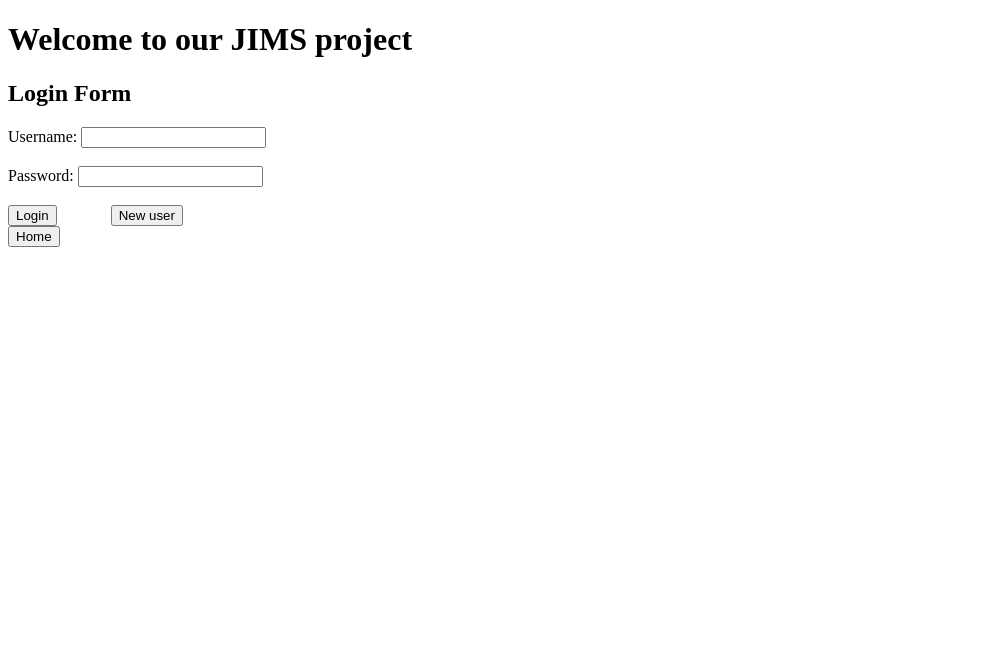
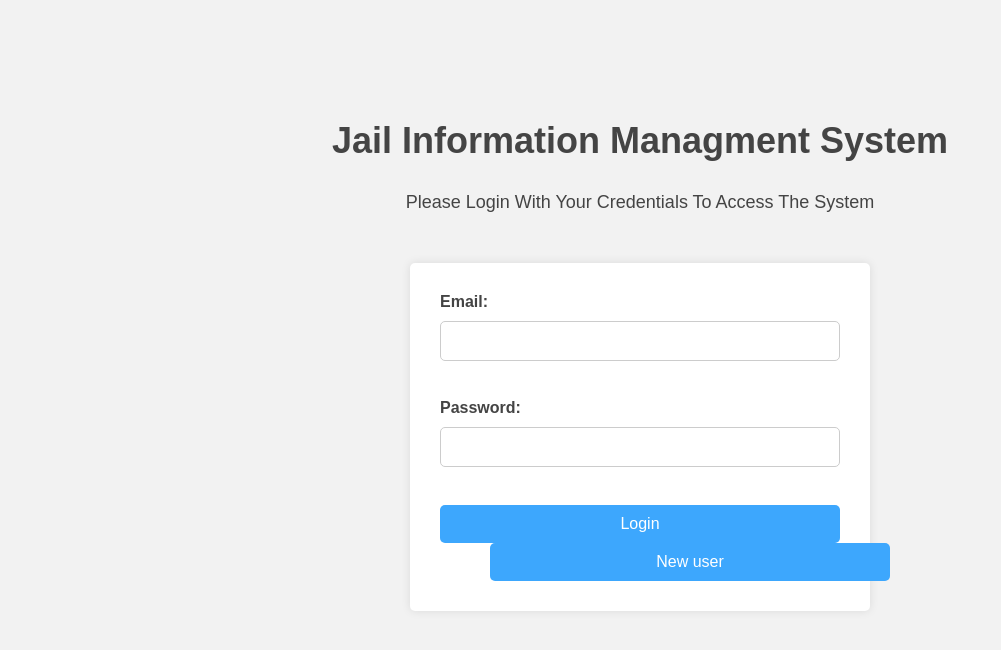
Before and after one commit to kobibell/Warden-Web-Wizards-JIMS, a Django app: template src/jims_project/templates/login.html in a window 1280 px wide. Shown: the top 650 px of the page, without its empty margins (0-1001 px from the left). Run offline with Django 4.2, Linux system fonts and the light colour scheme; the template is opened without the code that fills it, so the values that code supplies are empty.

Commit message:
functional user login and creation

```diff
--- a/src/jims_project/jims_app/admin.py
+++ b/src/jims_project/jims_app/admin.py
@@ -4,5 +4,7 @@ from .models import *
 # Register your models here.
 
 # Register the 'login' model with the Django admin site to enable admin management of the 'login' model data
-admin.site.register(Person)
 admin.site.register(Officer)
+@admin.register(CustomUser)
+class CustomUserAdmin(admin.ModelAdmin):
+    pass
--- /dev/null
+++ b/src/jims_project/static/css/login.css
@@ -0,0 +1,81 @@
+body {
+    background-color: #f2f2f2;
+    font-family: Arial, sans-serif;
+    font-size: 16px;
+    color: #444;
+}
+
+h1 {
+    text-align: center;
+    font-size: 36px;
+    margin-top: 120px;
+    margin-bottom: 20px;
+}
+
+h2 {
+    text-align: center;
+    font-size: 18px;
+    margin-top: 30px;
+    margin-bottom: 20px;
+    font-weight: lighter;
+}
+
+form {
+    max-width: 400px;
+    margin: 0 auto;
+    margin-top: 50px;
+    padding: 30px;
+    background-color: #fff;
+    border-radius: 5px;
+    box-shadow: 0 0 10px rgba(0, 0, 0, 0.1);
+}
+
+label {
+    display: block;
+    margin-bottom: 10px;
+    font-weight: bold;
+}
+
+input[type="text"],
+input[type="password"] {
+    width: 100%;
+    padding: 10px;
+    border: 1px solid #ccc;
+    border-radius: 5px;
+    font-size: 16px;
+    margin-bottom: 20px;
+    box-sizing: border-box;
+}
+
+input[type="submit"],
+button {
+    display: block;
+    width: 100%;
+    padding: 10px 20px;
+    border: none;
+    border-radius: 5px;
+    font-size: 16px;
+    cursor: pointer;
+    transition: background-color 0.2s ease-in-out;
+}
+
+input[type="submit"] {
+    background-color: #3da7fd;
+    color: #fff;
+}
+
+button {
+    background-color: #ddd;
+    color: #444;
+}
+
+button:hover,
+input[type="submit"]:hover {
+    background-color: #3da7fd;
+}
+
+input:focus {
+    outline: none;
+    border-color: #3da7fd;
+    box-shadow: 0 0 5px rgba(62, 142, 65, 0.5);
+}
--- a/src/jims_project/templates/login.html
+++ b/src/jims_project/templates/login.html
@@ -2,13 +2,14 @@
 <html>
 <head>
 	<title>Login Form</title>
+	<link rel="stylesheet" type="text/css" href="../static/css/login.css">
 </head>
 <body>
-    <h1>Welcome to our JIMS project</h1>
-	<h2>Login Form</h2>
+	<h1>Jail Information Managment System</h1>
+	<h2>Please Login With Your Credentials To Access The System</h2>
 	<form method="post" action="{% url 'login' %}">
 		{% csrf_token %}
-		<label for="username">Username:</label>
+		<label for="username">Email:</label>
 		<input type="text" id="username" name="username" required><br><br>
 		<label for="password">Password:</label>
 		<input type="password" id="password" name="password" required><br><br>
@@ -19,9 +20,5 @@
 			<input type="submit" style="margin-left: 50px;" value="New user"/>
 		</form>
 	</form>
-	<form method="POST" action= "{% url 'home_page' %}">
-		{% csrf_token %}
-		<button>Home</button>
-		</form>
 </body>
 </html>
```
Also changed, not shown: src/jims_project/jims_app/models.py (+137 -10 lines), src/jims_project/jims_app/urls.py (+4 -8 lines), src/jims_project/jims_app/views.py (+97 -18 lines), src/jims_project/jims_project/settings.py (+19 -1 lines), src/jims_project/templates/create_user.html (added, +28 -0 lines), src/jims_project/jims_app/migrations/0001_initial.py, src/jims_project/jims_app/migrations/0002_login_delete_inmate.py (deleted), src/jims_project/jims_app/migrations/0003_rename_pass_word_login_password.py (deleted), src/jims_project/jims_app/migrations/0004_person_delete_login_officer.py (deleted), src/jims_project/jims_app/migrations/0005_accounts.py (deleted), src/jims_project/jims_app/migrations/0006_transactiondetails_remove_accounts_id_and_more.py (deleted), src/jims_project/jims_app/migrations/0007_alter_transactiondetails_transaction_id.py (deleted), src/jims_project/jims_app/migrations/0008_alter_transactiondetails_transaction_date.py (deleted), 1 other file.
